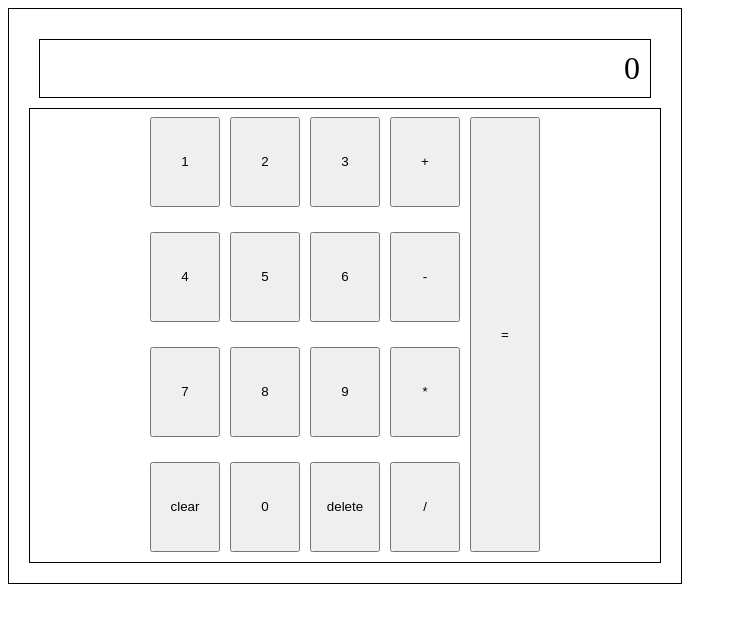
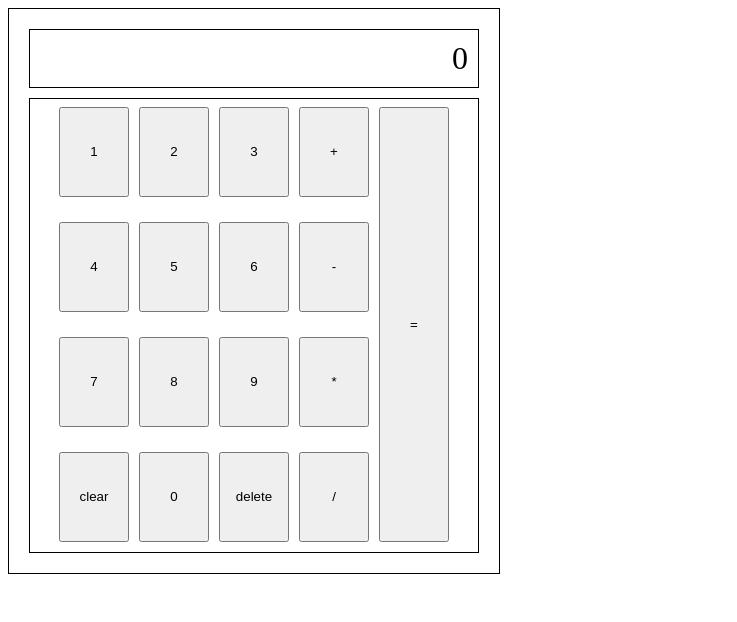
Before and after one commit to scottti312/calculator, a plain HTML site: page index.html in a window 1280 px wide. Shown: the whole page, without its empty margins (0-737 px from the left). Drawn offline with Linux system fonts and the light colour scheme.

Commit message:
Line up borders

```diff
--- a/style.css
+++ b/style.css
@@ -1,5 +1,5 @@
 .calculator {
-  width: 50%;
+  width: 450px;
   height: 50%;
   padding: 20px;
   border: 1px solid black;
@@ -8,7 +8,7 @@
 .output {
   font-size: 32px;
   padding: 10px;
-  margin: 10px;
+  margin-bottom: 10px;
   border: 1px solid black;
   text-align: right;
 }
```
